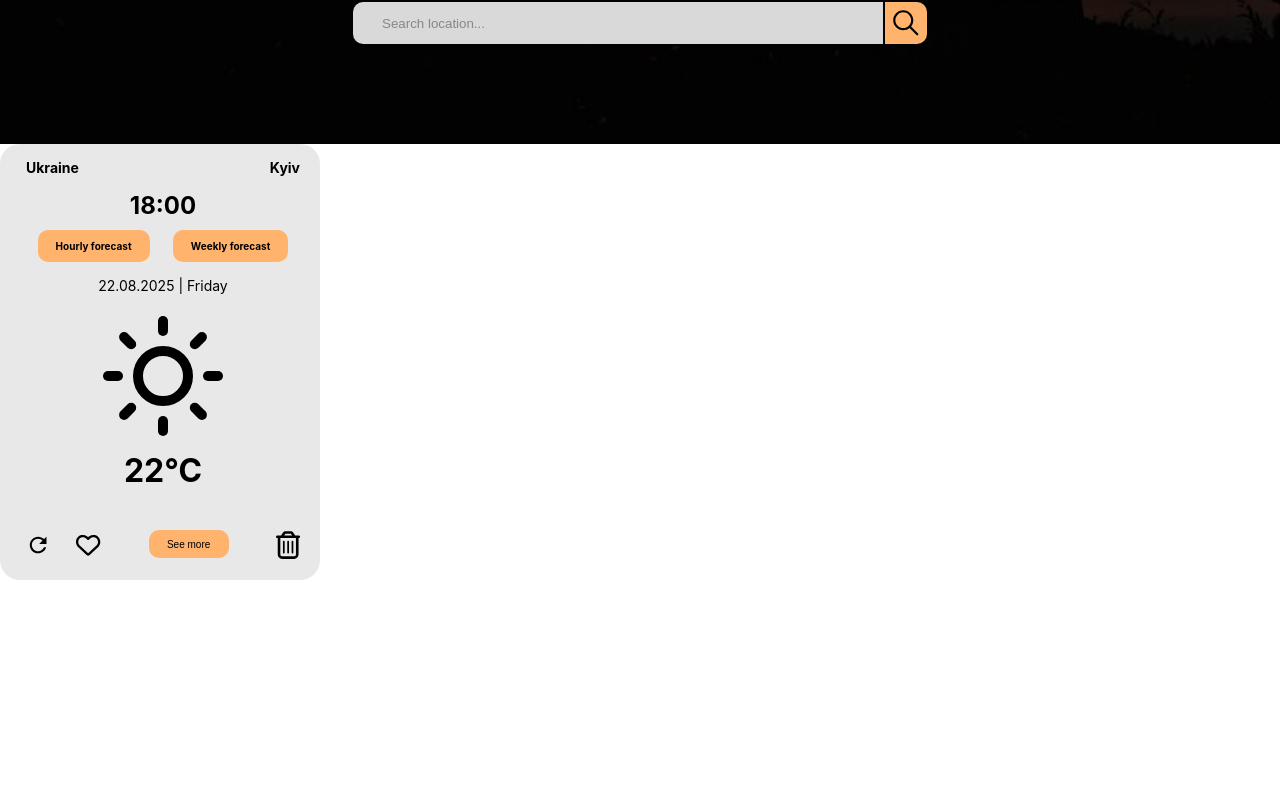
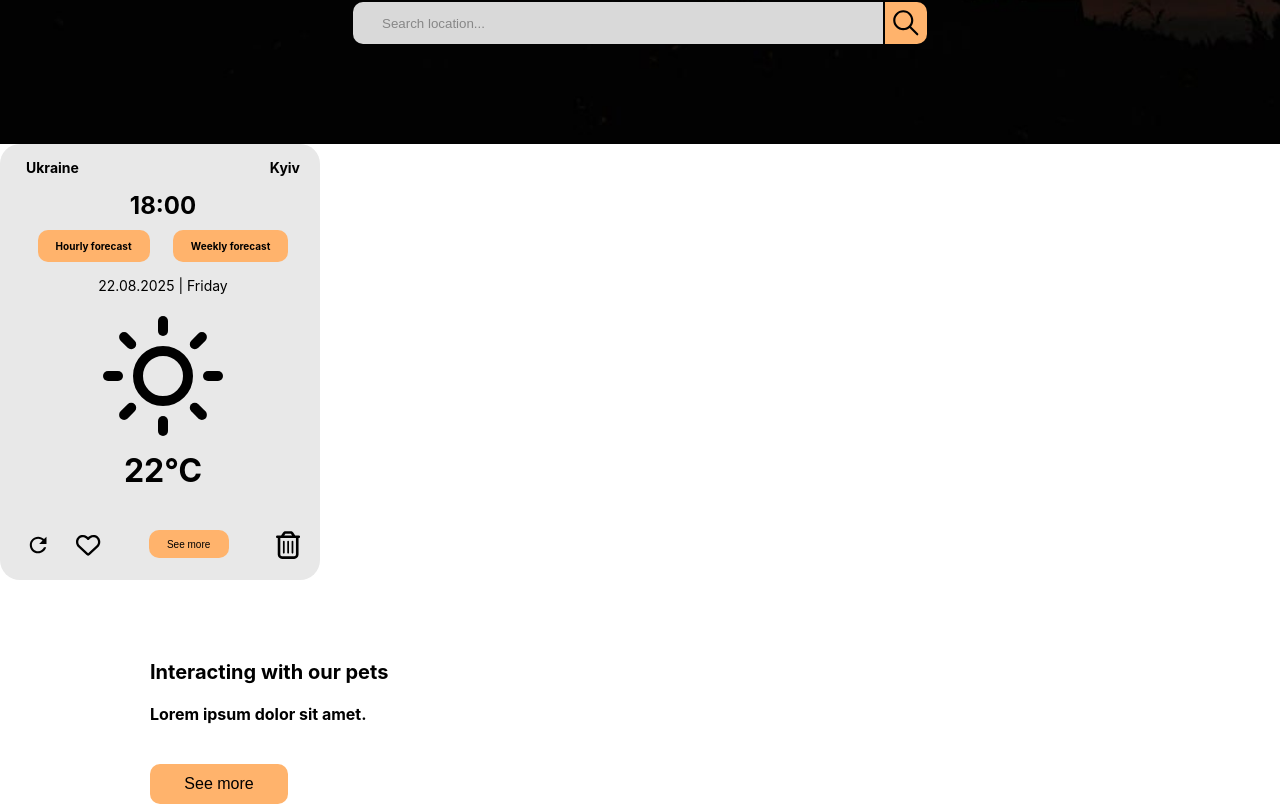
Before and after one commit to ada4ka/Weather, a React (Create React App) app: page / in a window 1280 px wide. Shown: the part 556-1360 px from the top of the page. Before the commit the page ends 1136 px from the top, so only its background shows below. Built offline with nearby package versions, Linux system fonts and the light colour scheme.

Commit message:
start news

```diff
--- a/src/App.js
+++ b/src/App.js
@@ -16,8 +16,8 @@ function App() {
    <Nav/>
     <Header/>
     <Weather/>
-{/*  <News/>
-  <Pixabay/>
+  <News/>
+  {/*<Pixabay/>
    <Footer/>
    <UseNews/>
    <UsePixabay/>
--- a/src/components/news/News.css
+++ b/src/components/news/News.css
@@ -0,0 +1,21 @@
+
+.news-title{
+
+    font-size: 20px;
+}
+.news-more{
+    width: 138px;
+    height: 40px;
+background: var(--primary-color);
+border-radius: 10px;
+font-size: 16px;
+margin-top: 40px;
+}
+.news-cards-item-title{
+    font-size: 16px;
+}
+.news{
+    padding-left: 150px;
+    padding-right: 150px;
+    padding-top: 80px;
+}
--- a/src/components/news/News.jsx
+++ b/src/components/news/News.jsx
@@ -1,18 +1,18 @@
-// import React from "react";
-// import './News.css';
-// const News = () => {
-//   return (
-//   <section className="news">
-//     <h2 className="news-title">Interacting with our pets</h2>
-//     <div className="news-cards">
-//         <div className="news-cards-item">
-//             <img src="" alt="" className="news-cards-item-poster" />
-//             <h3 className="news-cards-item-title">Lorem ipsum dolor sit amet.</h3>
-//         </div>
-//     </div>
-//     <button className="news-more">See more</button>
-//   </section>
-//   );
-// };
+ import React from "react";
+ import './News.css';
+ const News = () => {
+   return (
+   <section className="news">
+    <h2 className="news-title">Interacting with our pets</h2>
+    <div className="news-cards">
+         <div className="news-cards-item">
+             <img src="" alt="" className="news-cards-item-poster" />
+             <h3 className="news-cards-item-title">Lorem ipsum dolor sit amet.</h3>
+         </div>
+    </div>
+     <button className="news-more">See more</button>
+   </section>
+   );
+ };
 
-// export default News;
+ export default News;
```
